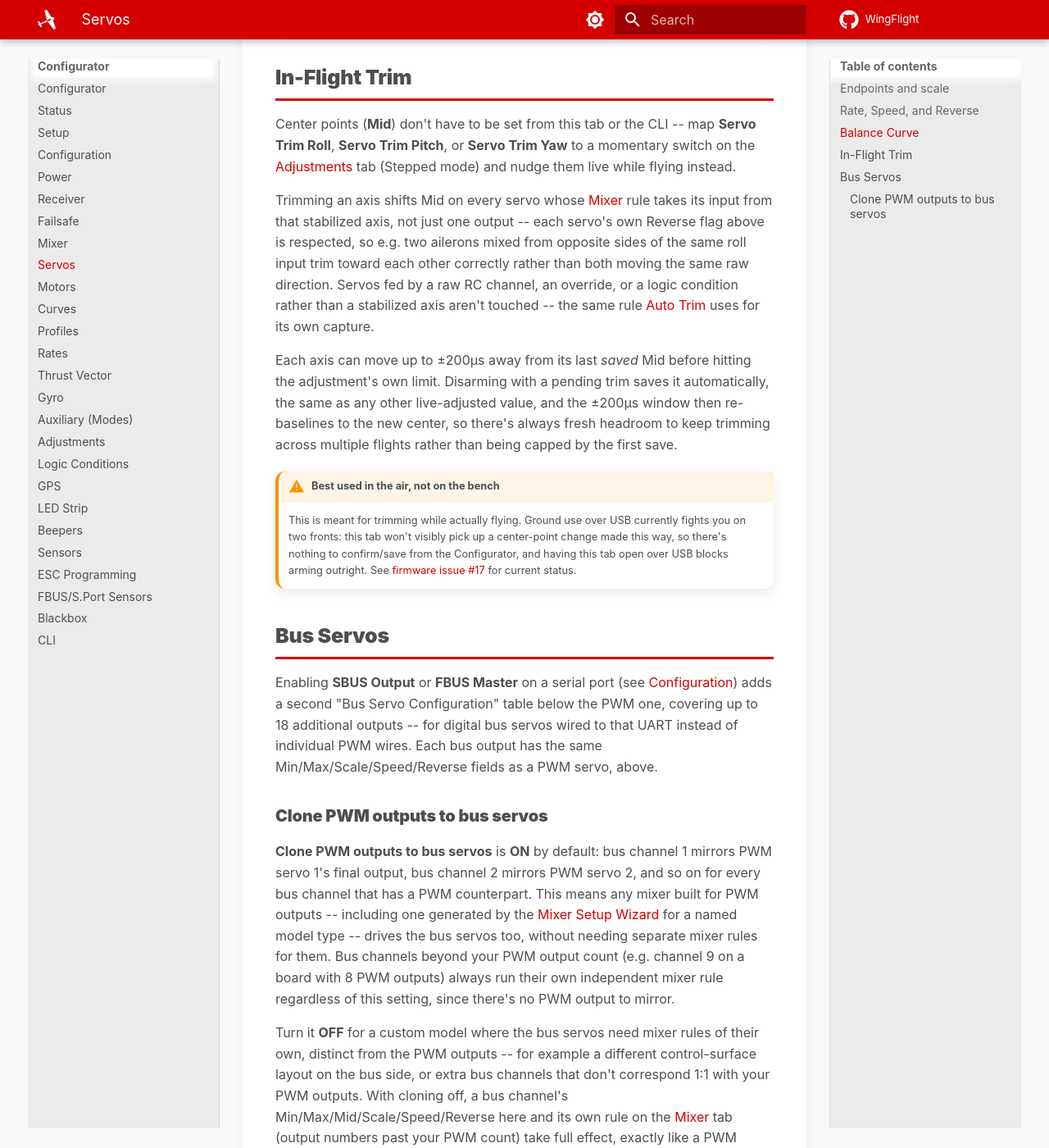
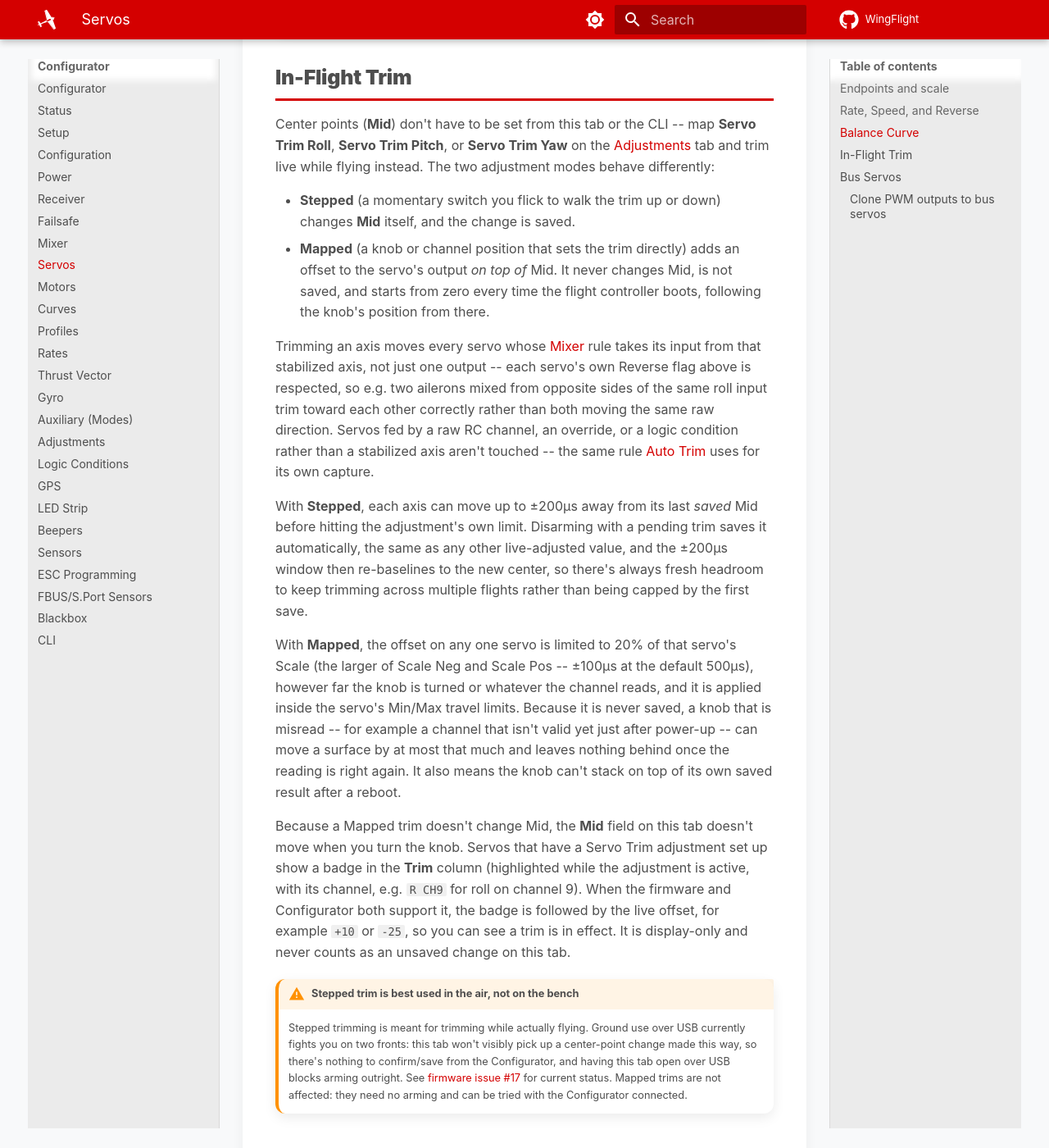
Before and after one commit to WingFlight/wingflight-docs, an MkDocs documentation site: the page built from docs/configurator/tabs/servos.md, in a window 1280 px wide and 1400 px high, scrolled down 1529 px. Shown: the whole window at 82% size. Built offline with MkDocs 1.6.1 and Material for MkDocs 9.7.7, drawn with Linux system fonts in a browser that asks for light colours.

Commit message:
docs: describe Mapped vs Stepped servo trim and the auto trim changes
Mapped (pot/channel) servo trim is now a runtime-only offset on top of Mid,
limited to 20% of the servo scale and never saved, while Stepped still edits
Mid. Document that, that the Mid field does not move with a Mapped knob, the
live offset shown beside the adjustment badge, that auto trim leaves a knob's
offset out of the center it saves, and how to try auto trim on the bench
(arming is blocked over USB and the CLI).

Co-Authored-By: Claude Sonnet 5 <noreply@anthropic.com>

```diff
--- a/docs/configurator/tabs/servos.md
+++ b/docs/configurator/tabs/servos.md
@@ -55,11 +55,18 @@ curve, since that's the one actually shaping its output.
 ## In-Flight Trim
 
 Center points (**Mid**) don't have to be set from this tab or the CLI --
-map **Servo Trim Roll**, **Servo Trim Pitch**, or **Servo Trim Yaw** to a
-momentary switch on the [Adjustments](adjustments.md) tab (Stepped mode)
-and nudge them live while flying instead.
+map **Servo Trim Roll**, **Servo Trim Pitch**, or **Servo Trim Yaw** on the
+[Adjustments](adjustments.md) tab and trim live while flying instead. The
+two adjustment modes behave differently:
 
-Trimming an axis shifts Mid on every servo whose [Mixer](mixer.md) rule
+- **Stepped** (a momentary switch you flick to walk the trim up or down)
+  changes **Mid** itself, and the change is saved.
+- **Mapped** (a knob or channel position that sets the trim directly) adds
+  an offset to the servo's output *on top of* Mid. It never changes Mid, is
+  not saved, and starts from zero every time the flight controller boots,
+  following the knob's position from there.
+
+Trimming an axis moves every servo whose [Mixer](mixer.md) rule
 takes its input from that stabilized axis, not just one output -- each
 servo's own Reverse flag above is respected, so e.g. two ailerons mixed
 from opposite sides of the same roll input trim toward each other
@@ -68,21 +75,40 @@ raw RC channel, an override, or a logic condition rather than a
 stabilized axis aren't touched -- the same rule
 [Auto Trim](../../flight-modes/auto-trim.md) uses for its own capture.
 
-Each axis can move up to ±200μs away from its last *saved* Mid before
-hitting the adjustment's own limit. Disarming with a pending trim saves
-it automatically, the same as any other live-adjusted value, and the
-±200μs window then re-baselines to the new center, so there's always
-fresh headroom to keep trimming across multiple flights rather than
-being capped by the first save.
+With **Stepped**, each axis can move up to ±200μs away from its last
+*saved* Mid before hitting the adjustment's own limit. Disarming with a
+pending trim saves it automatically, the same as any other live-adjusted
+value, and the ±200μs window then re-baselines to the new center, so
+there's always fresh headroom to keep trimming across multiple flights
+rather than being capped by the first save.
 
-!!! warning "Best used in the air, not on the bench"
-    This is meant for trimming while actually flying. Ground use over USB
+With **Mapped**, the offset on any one servo is limited to 20% of that
+servo's Scale (the larger of Scale Neg and Scale Pos -- ±100μs at the
+default 500μs), however far the knob is turned or whatever the channel
+reads, and it is applied inside the servo's Min/Max travel limits. Because
+it is never saved, a knob that is misread -- for example a channel that
+isn't valid yet just after power-up -- can move a surface by at most that
+much and leaves nothing behind once the reading is right again. It also
+means the knob can't stack on top of its own saved result after a reboot.
+
+Because a Mapped trim doesn't change Mid, the **Mid** field on this tab
+doesn't move when you turn the knob. Servos that have a Servo Trim
+adjustment set up show a badge in the **Trim** column (highlighted while
+the adjustment is active, with its channel, e.g. `R CH9` for roll on
+channel 9). When the firmware and Configurator both support it, the badge
+is followed by the live offset, for example `+10` or `-25`, so you can see
+a trim is in effect. It is display-only and never counts as an unsaved
+change on this tab.
+
+!!! warning "Stepped trim is best used in the air, not on the bench"
+    Stepped trimming is meant for trimming while actually flying. Ground use over USB
     currently fights you on two fronts: this tab won't visibly pick up a
     center-point change made this way, so there's nothing to confirm/save
     from the Configurator, and having this tab open over USB blocks
     arming outright. See
     [firmware issue #17](https://github.com/WingFlight/wingflight-firmware/issues/17)
-    for current status.
+    for current status. Mapped trims are not affected: they need no arming
+    and can be tried with the Configurator connected.
 
 ## Bus Servos
 
```
Also changed, not shown: docs/configurator/tabs/adjustments.md (+5 -0 lines), docs/flight-modes/auto-trim.md (+17 -0 lines).
